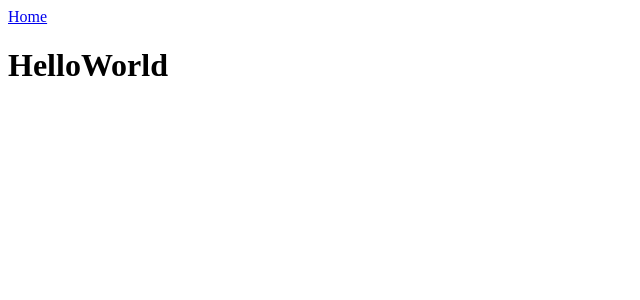
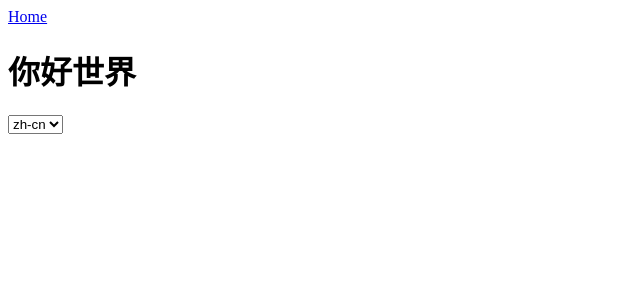
Before and after one commit to lb1129/l-admin-vue, a Vue app: page / in a window 1280 px wide. Shown: the top 300 px of the page, without its empty margins (0-640 px from the left). Built offline with nearby package versions, Linux system fonts and the light colour scheme.

Commit message:
chore: i18n使用示例

```diff
--- a/src/views/HomeView.vue
+++ b/src/views/HomeView.vue
@@ -1,9 +1,16 @@
 <script setup lang="ts">
+import { useI18n } from 'vue-i18n'
 import HelloWorld from '../components/HelloWorld.vue'
+const { t, locale, availableLocales } = useI18n()
 </script>
 
 <template>
   <main>
-    <HelloWorld msg="HelloWorld" />
+    <HelloWorld :msg="t('helloWorld')" />
+    <select v-model="locale">
+      <option v-for="localeStr in availableLocales" :key="localeStr" :value="localeStr">
+        {{ localeStr }}
+      </option>
+    </select>
   </main>
 </template>
```
